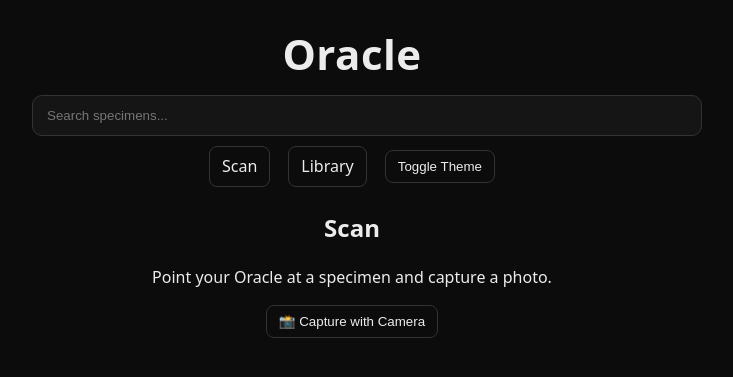
After one commit to chispainnov/oracle-mvp, a FastAPI app: page /scan/new in a window 1280 px wide. The commit adds this page. Shown: the top 377 px of the page, without its empty margins (288-1021 px from the left). Run offline with FastAPI, Linux system fonts and the light colour scheme.

Commit message:
working MVP: capture + scan flow

```diff
--- a/app.py
+++ b/app.py
@@ -1,112 +1,142 @@
+# app.py
 from fastapi import FastAPI, Request, UploadFile, Form
 from fastapi.responses import HTMLResponse, RedirectResponse
 from fastapi.staticfiles import StaticFiles
+from fastapi.templating import Jinja2Templates
+
 from sqlmodel import SQLModel, Field, Session, create_engine, select
+from typing import Optional
+from datetime import datetime
 from pathlib import Path
-from datetime import datetime
-from typing import Optional
-from jinja2 import Environment, FileSystemLoader, select_autoescape
-from PIL import Image
+import subprocess
 import shutil
-import subprocess, time
 import json
-from fastapi.templating import Jinja2Templates
-from fastapi.staticfiles import StaticFiles
-from fastapi import Request
 
-app = FastAPI()
-app.mount("/static", StaticFiles(directory="static"), name="static")
+# ---------- Paths & folders ----------
+ROOT = Path(__file__).parent
+DATA_DIR = ROOT / "data"
+IMG_DIR = DATA_DIR / "images"
+DB_PATH = DATA_DIR / "oracle.db"
 
-DATA_DIR = Path("data"); IMG_DIR = DATA_DIR / "images"
-DATA_DIR.mkdir(exist_ok=True); IMG_DIR.mkdir(parents=True, exist_ok=True)
-engine = create_engine("sqlite:///data/oracle.db", connect_args={"check_same_thread": False})
+DATA_DIR.mkdir(exist_ok=True)
+IMG_DIR.mkdir(parents=True, exist_ok=True)
 
+# ---------- DB model ----------
 class Scan(SQLModel, table=True):
     id: Optional[int] = Field(default=None, primary_key=True)
     image_path: str
-    status: str
+    status: str  # "uploaded" | "captured"
+    specimen: Optional[str] = None
     captured_at: datetime = Field(default_factory=datetime.utcnow)
 
+engine = create_engine(f"sqlite:///{DB_PATH}", connect_args={"check_same_thread": False})
 SQLModel.metadata.create_all(engine)
 
-env = Environment(loader=FileSystemLoader("templates"), autoescape=select_autoescape(["html","xml"]))
-def render(name, **ctx): return HTMLResponse(env.get_template(name).render(**ctx))
+# ---------- FastAPI & templates ----------
+app = FastAPI()
+app.mount("/static", StaticFiles(directory="static"), name="static")
+app.mount("/images", StaticFiles(directory=str(IMG_DIR)), name="images")
+templates = Jinja2Templates(directory="templates")
 
+# ---------- Helpers ----------
+def _timestamp() -> str:
+    return datetime.utcnow().strftime("%Y%m%d_%H%M%S")
+
+def _camera_bin() -> Optional[str]:
+    """Prefer modern rpicam-still; fall back to legacy libcamera-still."""
+    for name in ("rpicam-still", "libcamera-still"):
+        path = shutil.which(name) or f"/usr/bin/{name}"
+        if Path(path).exists():
+            return path
+    return None
+
+def fs_path_to_url(p: Path | str) -> str:
+    """Turn a file path inside IMG_DIR into a browser URL under /images/..."""
+    p = Path(p)
+    return f"/images/{p.name}"
+
+def capture_photo() -> Path:
+    """Capture one still from the Pi camera and save to IMG_DIR."""
+    ts = _timestamp()
+    out_path = IMG_DIR / f"capture_{ts}.jpg"
+
+    cam = _camera_bin()
+    if not cam:
+        raise RuntimeError(
+            "No camera CLI found. Install `rpicam-apps` (or `libcamera-apps`) "
+            "and ensure rpicam-still/libcamera-still is on PATH."
+        )
+
+    subprocess.run([cam, "-o", str(out_path), "-n", "--timeout", "700"], check=True)
+    return out_path
+
+def save_upload(file: UploadFile) -> Path:
+    """Save an uploaded file into IMG_DIR with a timestamped name."""
+    ts = _timestamp()
+    suffix = Path(file.filename).suffix.lower() or ".jpg"
+    out_path = IMG_DIR / f"scan_{ts}{suffix}"
+    with out_path.open("wb") as f:
+        shutil.copyfileobj(file.file, f)
+    return out_path
+
+# ---------- Routes ----------
 @app.get("/", response_class=HTMLResponse)
 def home(request: Request):
-    return render("home.html")
+    return templates.TemplateResponse("home.html", {"request": request})
 
 @app.get("/scan/new", response_class=HTMLResponse)
-def scan_form(request: Request):
-    return render("scan_new.html")
+def scan_new(request: Request):
+    return templates.TemplateResponse("scan.html", {"request": request})
 
 @app.post("/scan")
-async def create_scan(image: UploadFile):
-    ts = datetime.utcnow().strftime("%Y%m%d_%H%M%S")
-    suffix = Path(image.filename).suffix or ".jpg"
-    img_path = IMG_DIR / f"scan_{ts}{suffix}"
-    with img_path.open("wb") as f:
-        shutil.copyfileobj(image.file, f)
-    try:
-        im = Image.open(img_path)
-        im.thumbnail((800,800))
-        im.save(img_path)
-    except Exception:
-        pass
-
+def create_scan(image: UploadFile):
+    out_path = save_upload(image)
     with Session(engine) as s:
-        scan = Scan(image_path=str(img_path), status="uploaded")
-        s.add(scan); s.commit(); s.refresh(scan)
-    return RedirectResponse(url=f"/scan/{scan.id}", status_code=303)
-
-@app.get("/scan/{scan_id}", response_class=HTMLResponse)
-def scan_detail(scan_id: int):
-    with Session(engine) as s:
-        scan = s.get(Scan, scan_id)
-    return render("scan_show.html", scan=scan)
-
-
-
-def capture_photo() -> Path:
-    ts = time.strftime("%Y%m%d_%H%M%S")
-    out = IMG_DIR / f"capture_{ts}.jpg"
-    # Capture one still image from the Pi camera
-    subprocess.run(
-        ["libcamera-still", "-o", str(out), "-n", "--timeout", "500"],
-        check=True
-    )
-    return out
+        rec = Scan(image_path=str(out_path), status="uploaded")
+        s.add(rec)
+        s.commit()
+        s.refresh(rec)
+    return RedirectResponse(url=f"/scan/{rec.id}", status_code=303)
 
 @app.post("/capture")
 def capture_and_scan():
     try:
-        img_path = capture_photo()
+        out_path = capture_photo()
     except subprocess.CalledProcessError:
-        return {"error": "Camera capture failed"}
+        return HTMLResponse("<h3>Camera capture failed (rpi/libcamera error)</h3>", status_code=500)
+    except RuntimeError as e:
+        return HTMLResponse(f"<h3>{e}</h3>", status_code=500)
 
-    # Save this new scan in the database (just like /scan does)
     with Session(engine) as s:
-        scan = Scan(image_path=str(img_path), status="captured")
-        s.add(scan)
+        rec = Scan(image_path=str(out_path), status="captured")
+        s.add(rec)
         s.commit()
-        s.refresh(scan)
+        s.refresh(rec)
 
-    # Redirect to the scan detail page
-    return RedirectResponse(url=f"/scan/{scan.id}", status_code=303)
+    return RedirectResponse(url=f"/scan/{rec.id}", status_code=303)
 
-app.mount("/static", StaticFiles(directory="static"), name="static")
-templates = Jinja2Templates(directory="templates")
+@app.get("/scan/{scan_id}", response_class=HTMLResponse)
+def scan_show(request: Request, scan_id: int):
+    with Session(engine) as s:
+        rec = s.get(Scan, scan_id)
+        if not rec:
+            return HTMLResponse("<h3>Scan not found.</h3>", status_code=404)
 
-with open("data/specimens.json") as f:
-    specimens = json.load(f)
+    image_url = fs_path_to_url(rec.image_path)
+    return templates.TemplateResponse(
+        "scan_show.html",
+        {"request": request, "scan": rec, "image_url": image_url},
+    )
 
-@app.get("/specimens")
-def list_specimens(request: Request):
-    return templates.TemplateResponse("specimens.html",
-        {"request": request, "specimens": specimens})
+@app.get("/specimens", response_class=HTMLResponse)
+def specimens(request: Request):
+    data = []
+    json_path = DATA_DIR / "specimens.json"
+    if json_path.exists():
+        with json_path.open("r") as f:
+            data = json.load(f)
+    return templates.TemplateResponse("specimens.html", {"request": request, "specimens": data})
 
-# Optional: make "/" go to the library automatically
-@app.get("/")
-def home_redirect(request: Request):
-    return templates.TemplateResponse("specimens.html",
-        {"request": request, "specimens": specimens})
+if __name__ == "__main__":
+    import uvicorn
+    uvicorn.run("app:app", host="0.0.0.0", port=8000, reload=True)
--- a/templates/base.html
+++ b/templates/base.html
@@ -74,7 +74,7 @@
       </div>
 
       <nav class="nav">
-        <a class="btn" href="/scan">Scan</a>
+        <a class="btn" href="/scan/new">Scan</a>
         <a class="btn" href="/specimens">Library</a>
         <button class="btn" onclick="toggleTheme()">Toggle Theme</button>
       </nav>
--- /dev/null
+++ b/templates/scan.html
@@ -0,0 +1,14 @@
+{% extends "base.html" %}
+
+{% block title %}Scan — Oracle{% endblock %}
+
+{% block content %}
+  <div style="text-align:center; margin-top: 24px;">
+    <h2>Scan</h2>
+    <p class="muted">Point your Oracle at a specimen and capture a photo.</p>
+
+    <form method="post" action="/capture" style="margin-top:16px;">
+      <button class="btn" type="submit">📸 Capture with Camera</button>
+    </form>
+  </div>
+{% endblock %}
```
Also changed, not shown: templates/review.html (added, +36 -0 lines), templates/scan_show.html (added, +29 -0 lines), data/images/capture_20250910_072953.jpg (added), data/images/capture_20250910_073000.jpg (added), data/images/capture_20250910_073014.jpg (added), data/images/capture_20250910_074405.jpg (added), data/images/capture_20250910_074933.jpg (added), data/oracle.db, 3 other files.
